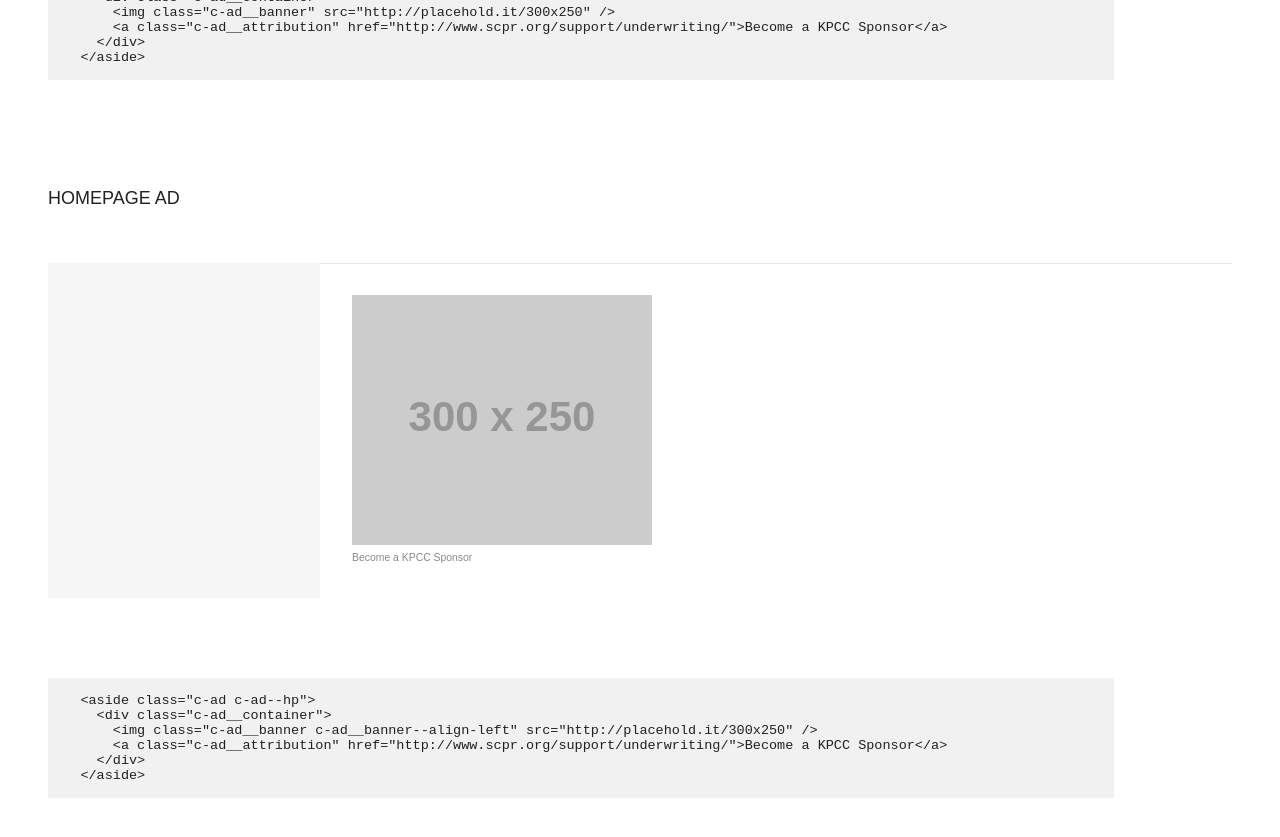
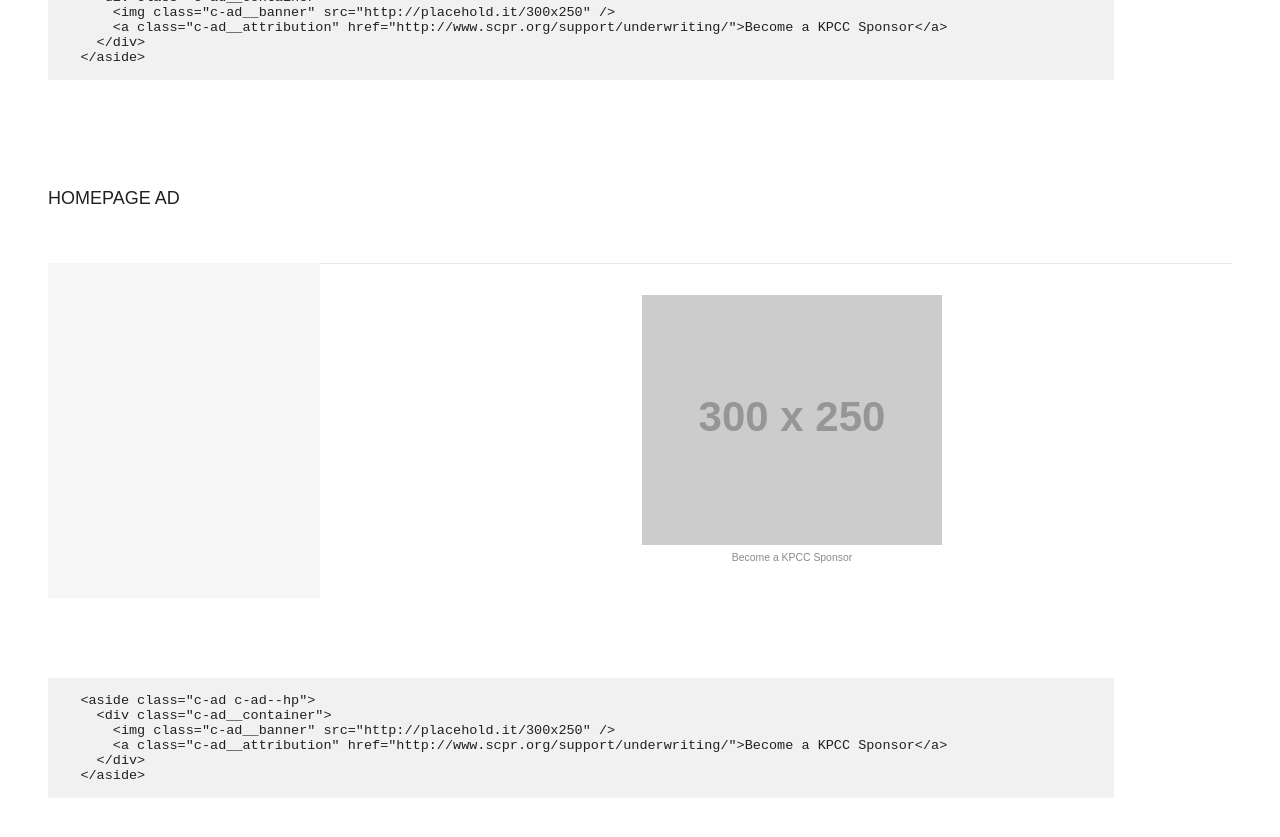
Before and after one commit to SCPR/scpr-style-guide, a Jekyll site: the page built from documentation/_components/ad.md, in a window 1280 px wide and 900 px high, scrolled down 2184 px. Shown: the top 837 px of the window. Built offline with Jekyll 4.4.1, drawn with Linux system fonts in a browser that asks for light colours; Markdown is read by kramdown in place of the engine named in the settings.

Commit message:
improve appearance and layout of homepage ad component

```diff
--- a/documentation/_components/ad.md
+++ b/documentation/_components/ad.md
@@ -67,8 +67,8 @@ title: Ads
 #### Homepage Ad
 
 <aside class="c-ad c-ad--hp">
-  <div class="c-ad__container c-ad__container--hp">
-    <img class="c-ad__banner c-ad__banner--align-left" src="http://placehold.it/300x250" />
+  <div class="c-ad__container">
+    <img class="c-ad__banner" src="http://placehold.it/300x250" />
     <a class="c-ad__attribution" href="http://www.scpr.org/support/underwriting/">Become a KPCC Sponsor</a>
   </div>
 </aside>
@@ -77,7 +77,7 @@ title: Ads
   <code>
     &lt;aside class="c-ad c-ad--hp">
       &lt;div class="c-ad__container">
-        &lt;img class="c-ad__banner c-ad__banner--align-left" src="http://placehold.it/300x250" />
+        &lt;img class="c-ad__banner" src="http://placehold.it/300x250" />
         &lt;a class="c-ad__attribution" href="http://www.scpr.org/support/underwriting/">Become a KPCC Sponsor&lt;/a>
       &lt;/div>
     &lt;/aside>
--- a/src/css/components/_ads.scss
+++ b/src/css/components/_ads.scss
@@ -28,19 +28,27 @@
     position: relative;
 
     @include media-max($media-tablet) {
-      border-top: 1px solid $color-gray-light;
+      border-top: 4px solid $color-gray-light;
       box-shadow: none;
       padding-left: 0;
     }
 
     &::after {
-      border-top: 1px solid $color-gray-light;
+      border-top: 3px solid $color-gray-light;
+      bottom: 0;
+    }
+
+    &::before {
+      border-top: 4px solid $color-gray-light;
+      top: 0;
+    }
+
+    &::before, &::after {
       content: '';
       display: block;
       left: 17rem;
       position: absolute;
       right: 0;
-      top: 0;
 
       @include media-max($media-tablet) {
         display: none;
@@ -53,16 +61,6 @@
     display: block;
     margin: 0 auto;
     text-align: center;
-
-    &--hp {
-      margin: 0;
-      text-align: left;
-
-      @include media-max($media-tablet) {
-        margin: 0 auto;
-        text-align: center;
-      }
-    }
   }
 
   &__banner {
```
